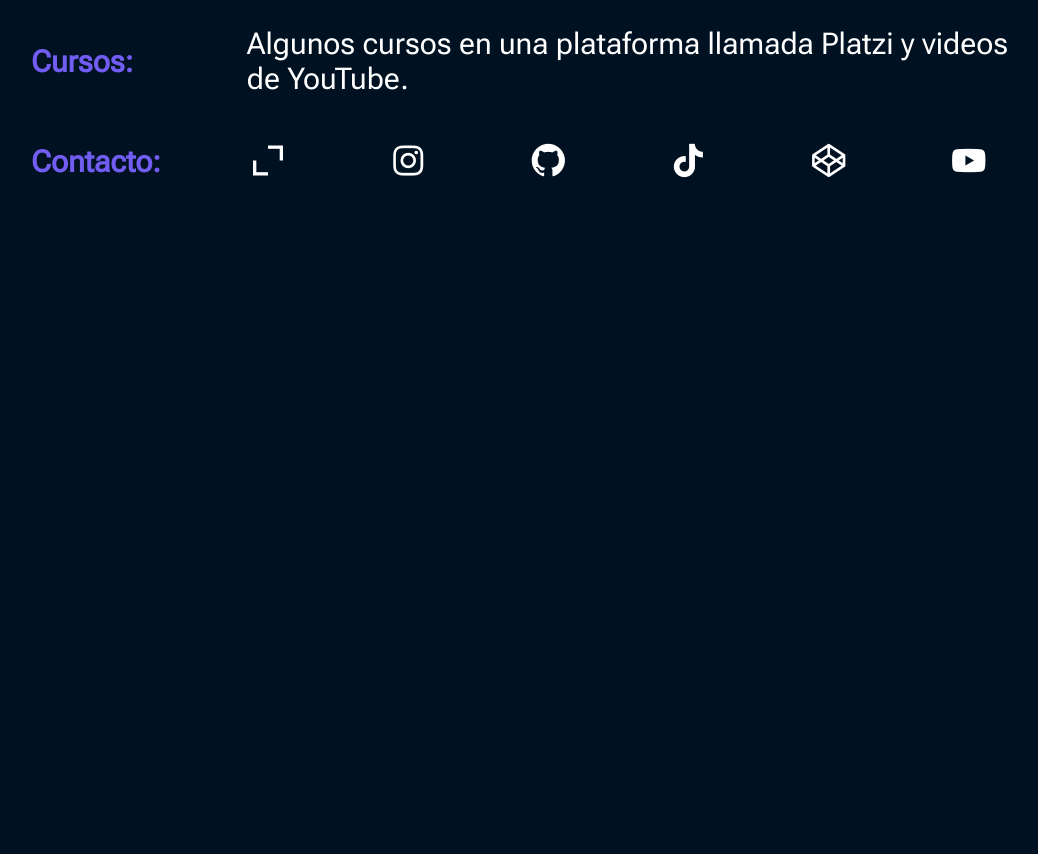
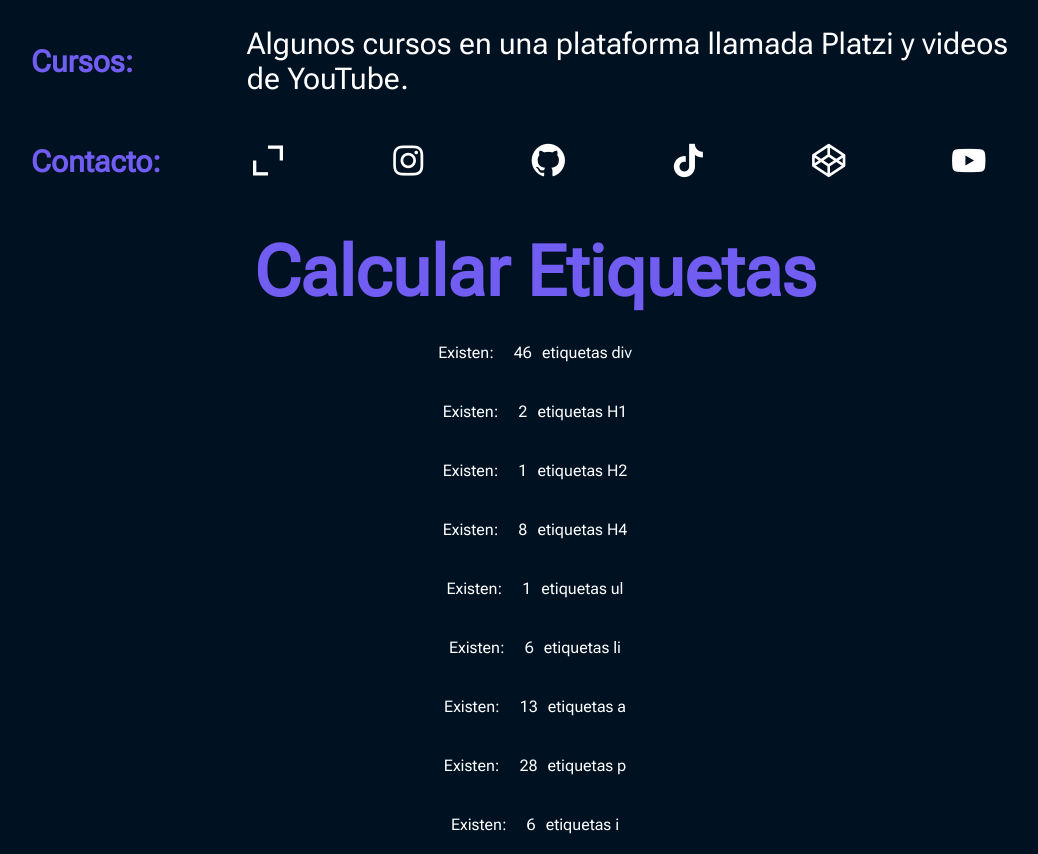
Before and after one commit to cristiancr20/Curriculum-5B, a PHP site: page /PHP/Curriculum.php in a window 1280 px wide. Shown: the part 1247-2101 px from the top of the page, without its empty margins (105-1143 px from the left). Before the commit the page ends 1425 px from the top, so only its background shows below. Run offline with PHP 8.4, Linux system fonts and the light colour scheme.

Commit message:
calculo de etiquetas agegado

```diff
--- a/CSS/Curriculum.css
+++ b/CSS/Curriculum.css
@@ -117,3 +117,21 @@ h4{
 .datos .options div a i:hover{
     transform: scale(1.5);
 }
+
+.calcular h1{
+    color: #715DF2;
+}
+.calcular .info{
+    display: flex;
+    justify-content: center;
+    padding: 20px;
+}
+.calcular div p{
+    color: #fff;
+}
+
+.calcular div div{
+    margin:0 10px 0 20px;
+    color: #fff;
+
+}
--- a/PHP/Curriculum.php
+++ b/PHP/Curriculum.php
@@ -141,8 +141,99 @@
                 </div>
             </div>
         </div>
+
+        <div class="calcular">
+            <h1>Calcular Etiquetas</h1>
+            <div class="info">
+                <p>Existen: </p>
+                <div id="resultadoDiv"></div>
+                <p>etiquetas div</p>
+            </div>
+            <div class="info">
+                <p>Existen: </p>
+                <div id="resultadoH1"></div>
+                <p>etiquetas H1</p>
+            </div>
+            <div class="info">
+                <p>Existen: </p>
+                <div id="resultadoH2"></div>
+                <p>etiquetas H2</p>
+            </div>
+            <div class="info">
+                <p>Existen: </p>
+                <div id="resultadoH4"></div>
+                <p>etiquetas H4</p>
+            </div>
+
+            <div class="info">
+                <p>Existen: </p>
+                <div id="resultadoUl"></div>
+                <p>etiquetas ul</p>
+            </div>
+
+            <div class="info">
+                <p>Existen: </p>
+                <div id="resultadoLi"></div>
+                <p>etiquetas li</p>
+            </div>
+
+            <div class="info">
+                <p>Existen: </p>
+                <div id="resultadoA"></div>
+                <p>etiquetas a</p>
+            </div>
+
+            <div class="info">
+                <p>Existen: </p>
+                <div id="resultadoP"></div>
+                <p>etiquetas p</p>
+            </div>
+
+            <div class="info">
+                <p>Existen: </p>
+                <div id="resultadoI"></div>
+                <p>etiquetas i</p>
+            </div>
+        </div>
     </div>
 
+    <script>
+        /* Divs */
+            var divs = document.getElementsByTagName('div').length;
+            document.getElementById("resultadoDiv").innerHTML=divs;
 
+            /* H1 */
+            var h1s = document.getElementsByTagName('h1').length;
+            document.getElementById("resultadoH1").innerHTML=h1s;
+
+            /* H2 */
+            var h2s = document.getElementsByTagName('h2').length;
+            document.getElementById("resultadoH2").innerHTML=h2s;
+
+            /* H4 */
+            var h4s = document.getElementsByTagName('h4').length;
+            document.getElementById("resultadoH4").innerHTML=h4s;
+
+            /* Ul */
+            var uls = document.getElementsByTagName('ul').length;
+            document.getElementById("resultadoUl").innerHTML=uls;
+
+            /* Li */
+            var lis = document.getElementsByTagName('li').length;
+            document.getElementById("resultadoLi").innerHTML=lis;
+
+            /* a */
+            var as = document.getElementsByTagName('a').length;
+            document.getElementById("resultadoA").innerHTML=as;
+
+            /* p */
+            var ps = document.getElementsByTagName('p').length;
+            document.getElementById("resultadoP").innerHTML=ps;
+
+             /* i */
+             var is = document.getElementsByTagName('i').length;
+            document.getElementById("resultadoI").innerHTML=is;
+
+    </script>
 </body>
 </html>
```
